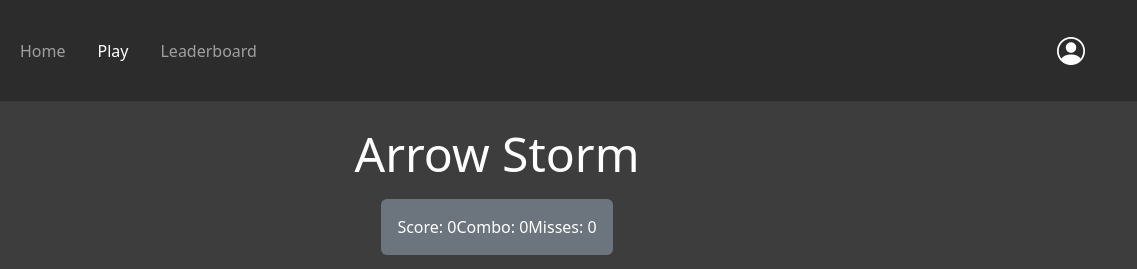
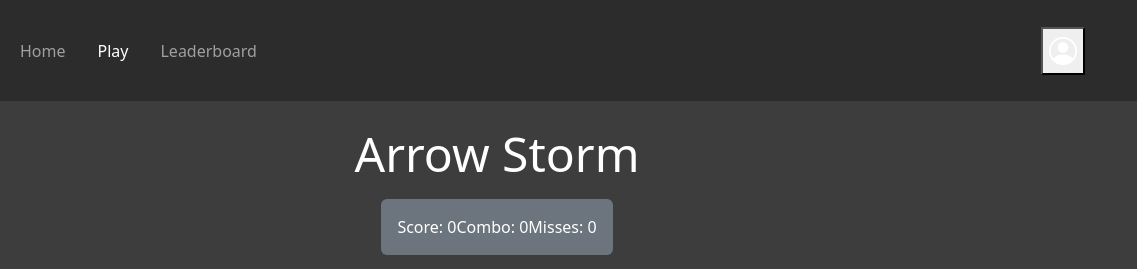
Before and after one commit to dhronm/ITI-200-DDR-Game, a plain HTML site: page game.html in a window 1280 px wide. Shown: the top 269 px of the page, 143-1280 px from the left. Drawn offline with nearby package versions, Linux system fonts and the light colour scheme.

Commit message:
Update game.html

```diff
--- a/game.html
+++ b/game.html
@@ -40,8 +40,11 @@
                      card for gettin user info for sign in but im sure
                      we dont need that implemteded at the moment and
                      we can ask thiago -->
-                <a href="#" class="text-white ms-auto">
-                <i class="bi bi-person-circle fs-3"></i>
+                <button id="signin-btn" class="ms-auto">
+                    <a href="#" class="text-white ms-auto">
+                    <i class="bi bi-person-circle fs-3"></i>
+                    </a>
+                </button>
                 </a>
             </div>
         </nav>
```
